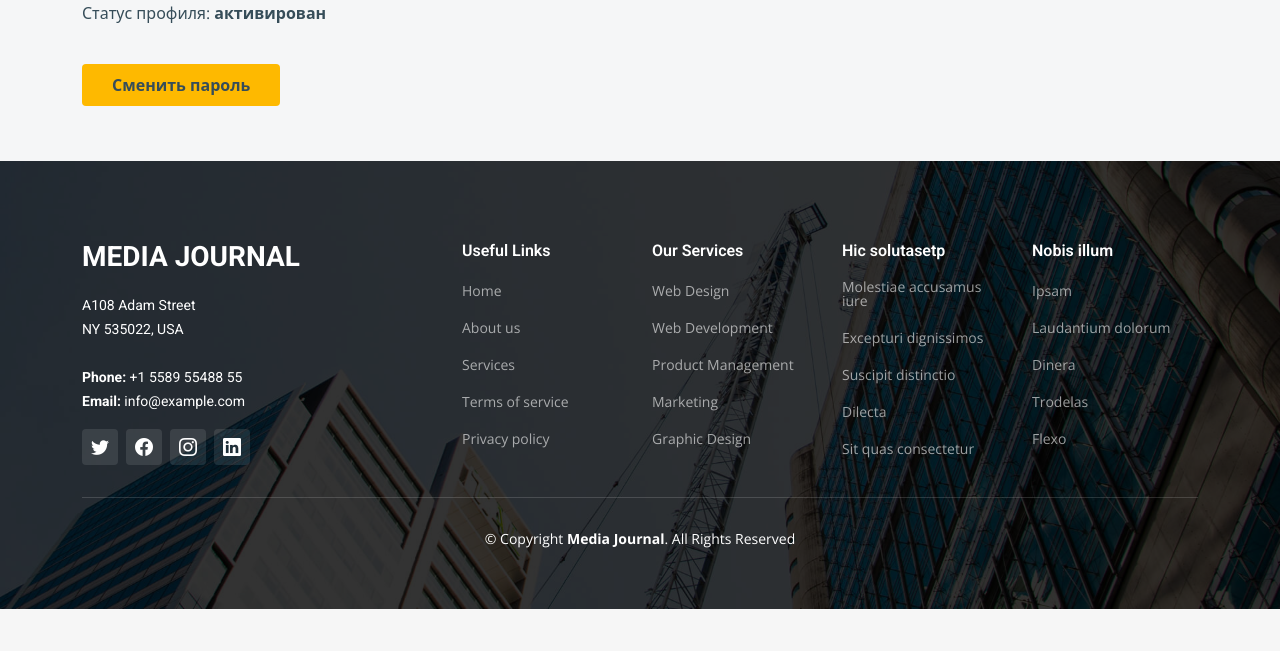
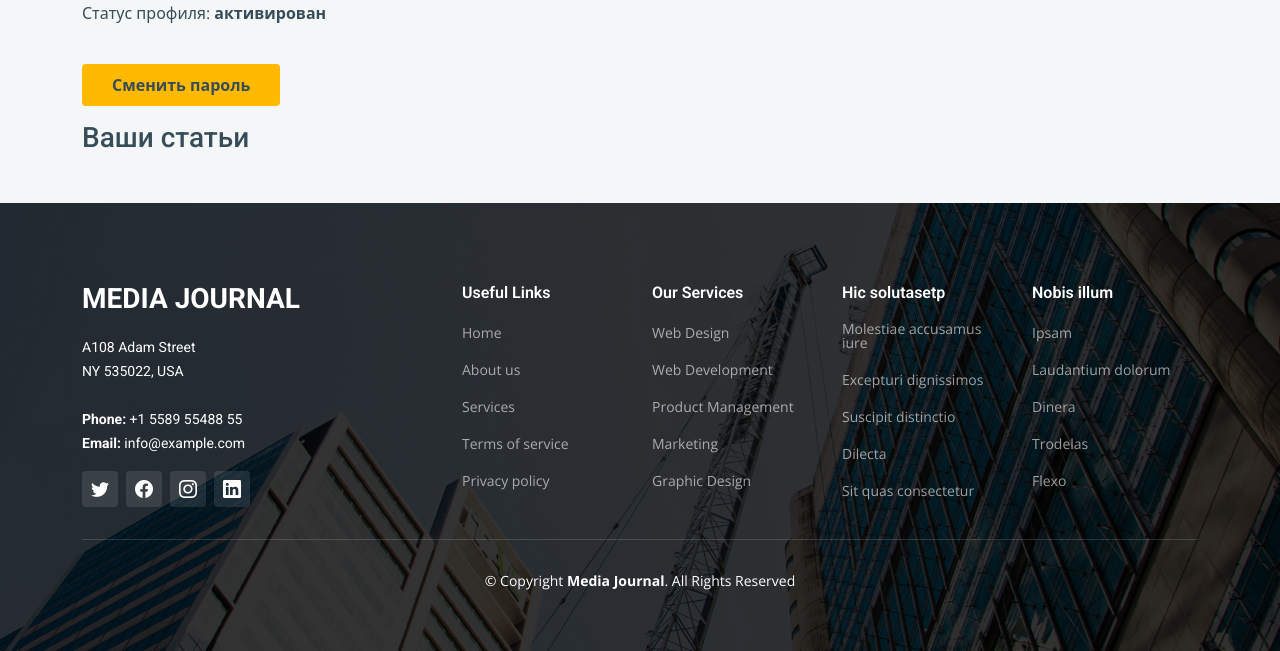
Before and after one commit to MrXbott/media-journal, a Django app: page /accounts/profile/ in a window 1280 px wide. Shown: the part 236-887 px from the top of the page. Before the commit the page ends 845 px from the top, so only its background shows below. Run offline with Django 5.2, Linux system fonts and the light colour scheme; the visitor is signed in with stand-in values (Sample User, id 1); parts of the project's set-up code (start-up, migrations or seed data) failed here and were passed over; some libraries are stand-ins or nearby versions.

Commit message:
articles in profile

```diff
--- a/mediajournal/accounts/templates/account/profile.html
+++ b/mediajournal/accounts/templates/account/profile.html
@@ -33,6 +33,13 @@
                 </a>
             </div>
             <br>
+            <div>
+                <h3>Ваши статьи</h3>
+                {% for article in request.user.articles.all %}
+                    {{ article.status }} <a href={{ article.get_absolute_url}}>{{ article.title }}</a>
+                    <br>
+                {% endfor %}
+            </div>
         </div>
     </section>
 
```
